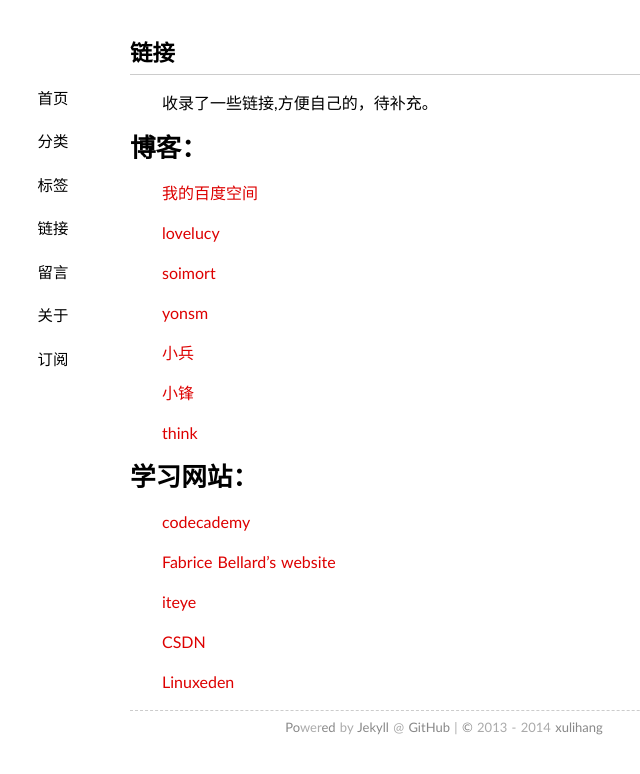
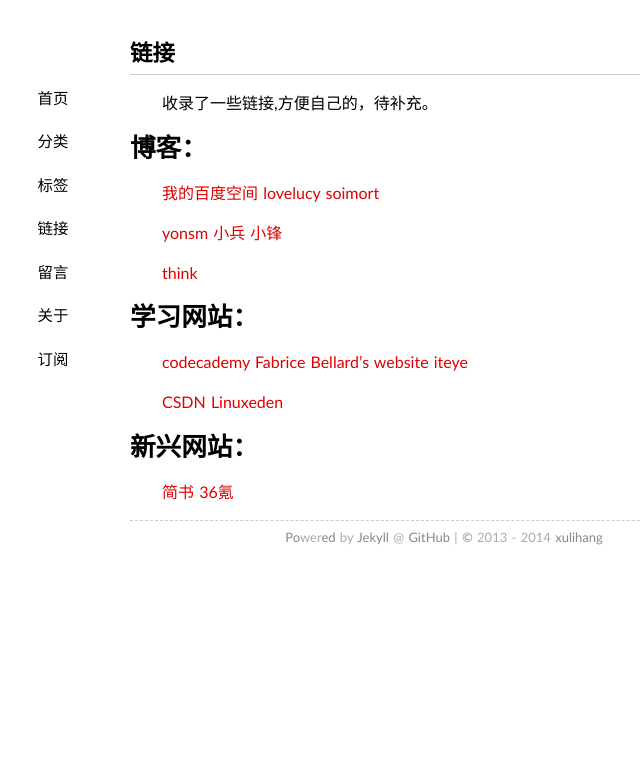
Before and after one commit to xulihang/xulihang.github.io, a Jekyll site: the page built from links/index.md, in a window 1280 px wide. Shown: the top 774 px of the page, without its empty margins (210-850 px from the left). Built offline with Jekyll 4.4.1, drawn with Linux system fonts in a browser that asks for light colours; some web fonts are replaced; Markdown is read by kramdown in place of the engine named in the settings; comment, search, counter and statistics services are not loaded.

Commit message:
add links

```diff
--- a/links/index.md
+++ b/links/index.md
@@ -8,28 +8,17 @@ comments: yes
 
 #博客：
 
-[我的百度空间](http://hi.baidu.com/xulihanghai)
+[我的百度空间](http://hi.baidu.com/xulihanghai)  [ lovelucy](http://www.lovelucy.info)   [ soimort](http://www.soimort.org)
 
-[lovelucy](http://www.lovelucy.info)
+[ yonsm](http://yonsm.net)  [ 小兵](http://www.xnbing.com/)  [ 小锋](http://www.likespc.cn)
 
-[soimort](http://www.soimort.org)
-
-[yonsm](http://yonsm.net)
-
-[小兵](http://www.xnbing.com/)
-
-[小锋](http://www.likespc.cn)
-
-[think](http://batsov.com)
+[ think](http://batsov.com)
 
 #学习网站：
 
-[codecademy](http://www.codecademy.com)
+[codecademy](http://www.codecademy.com)  [ Fabrice Bellard's website](http://bellard.org/)  [ iteye](http://www.iteye.com/)
 
-[Fabrice Bellard's website](http://bellard.org/)
+[CSDN](http://blog.csdn.net/)  [ Linuxeden](http://www.linuxeden.com/)
 
-[iteye](http://www.iteye.com/)
-
-[CSDN](http://blog.csdn.net/)
-
-[Linuxeden](http://www.linuxeden.com/)
+#新兴网站：
+[简书](http://jianshu.io/)  [ 36氪](http://www.36kr.com/)
```
